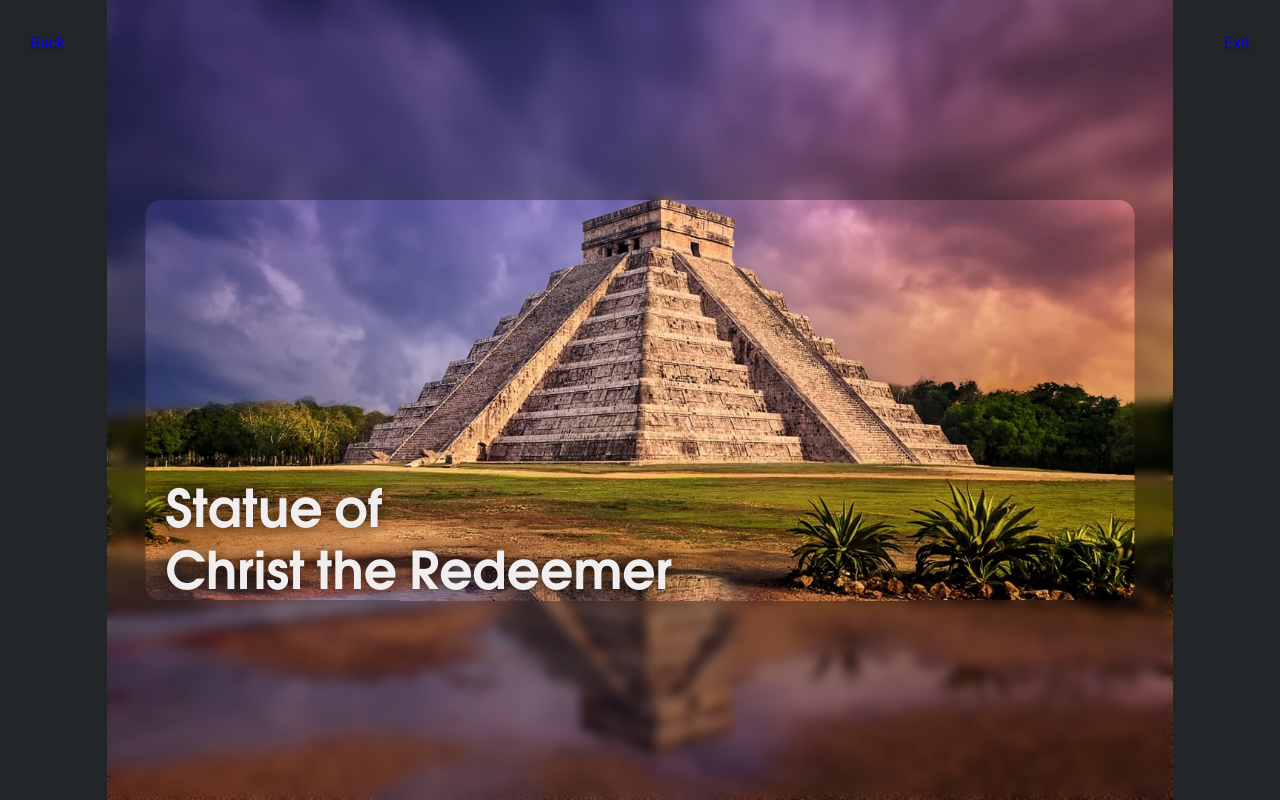
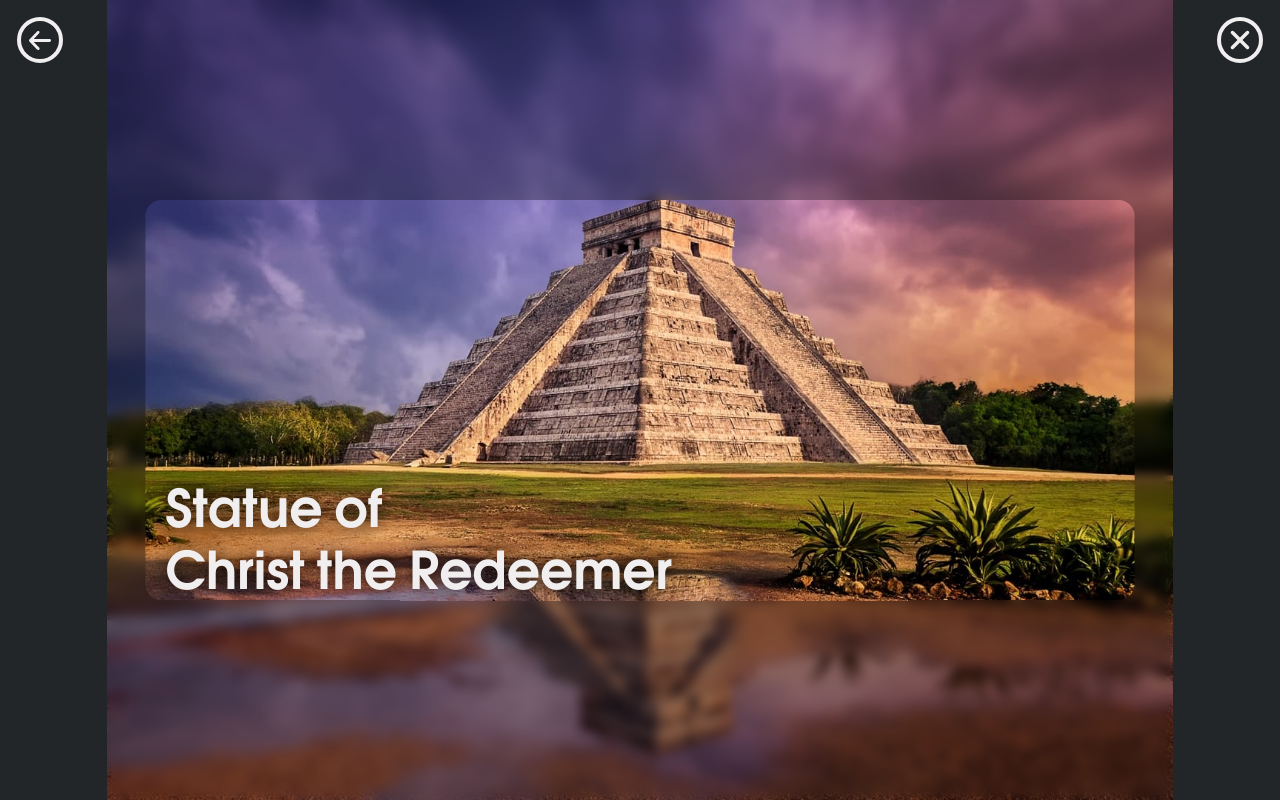
Before and after one commit to xopc333/Seven-wonders-beta, a Nuxt app: page /about in a window 1280 px wide. Built offline with nearby package versions, Linux system fonts and the light colour scheme.

Commit message:
commit 02.09.23 two

```diff
--- a/assets/styles/main.sass
+++ b/assets/styles/main.sass
@@ -45,6 +45,8 @@ html:root
   --opacity-header-h1: 1
   --opacity-bg: 0
   --hoverFocus: translateY(-10%)
+  --color-button-one: #F0EEEF
+  --color-button-two: #96daf0
 
 body
   font: 16px 'Roboto-regular'
@@ -80,3 +82,39 @@ h1, h2, h3, h4, h5, h6
   height: 100vh
   margin: 0 auto
   padding: 0.1px 0 0
+
+.button
+  display: block
+  position: relative
+  width: 60px
+  height: 60px
+  margin: 0
+  overflow: hidden
+  outline: none
+
+  &:before, &:after
+    content: ""
+    position: absolute
+    border-radius: 50%
+    inset: 7px
+
+  &:before
+    border: 4px solid var(--color-button-one)
+    transition: opacity .4s cubic-bezier(.77, 0, .175, 1) 80ms, transform .5s cubic-bezier(.455, .03, .515, .955) 80ms
+
+  &:after
+    border: 4px solid var(--color-button-two)
+    transform: scale(1.3)
+    transition: opacity .4s cubic-bezier(.165, .84, .44, 1), transform .5s cubic-bezier(.25, .46, .45, .94)
+    opacity: 0
+
+  &:hover, &:focus
+    &:before
+      opacity: 0
+      transform: scale(0.7)
+      transition: opacity .4s cubic-bezier(.165, .84, .44, 1), transform .5s cubic-bezier(.25, .46, .45, .94)
+
+    &:after
+      opacity: 1
+      transform: scale(1)
+      transition: opacity .4s cubic-bezier(.77, 0, .175, 1) 80ms, transform .5s cubic-bezier(.455, .03, .515, .955) 80ms
--- a/layouts/default.vue
+++ b/layouts/default.vue
@@ -46,7 +46,12 @@
 
     <NuxtPage @dataName="(i)=>{ active = i}"/>
 
-    <NuxtLink to="/" class="button-exit">Exit</NuxtLink>
+    <NuxtLink to="/" class="button button-exit" title="Exit">
+      <svg class="button-cross" viewBox="0 0 24 24" xmlns="http://www.w3.org/2000/svg">
+        <path
+            d="M6.99486 7.00636C6.60433 7.39689 6.60433 8.03005 6.99486 8.42058L10.58 12.0057L6.99486 15.5909C6.60433 15.9814 6.60433 16.6146 6.99486 17.0051C7.38538 17.3956 8.01855 17.3956 8.40907 17.0051L11.9942 13.4199L15.5794 17.0051C15.9699 17.3956 16.6031 17.3956 16.9936 17.0051C17.3841 16.6146 17.3841 15.9814 16.9936 15.5909L13.4084 12.0057L16.9936 8.42059C17.3841 8.03007 17.3841 7.3969 16.9936 7.00638C16.603 6.61585 15.9699 6.61585 15.5794 7.00638L11.9942 10.5915L8.40907 7.00636C8.01855 6.61584 7.38538 6.61584 6.99486 7.00636Z"/>
+      </svg>
+    </NuxtLink>
   </div>
 
 </template>
@@ -113,8 +118,12 @@ onMounted(() => {
 <style lang="sass" scoped>
 .button-exit
   position: fixed
-  top: 30px
-  right: 30px
+  top: 10px
+  right: 10px
+
+.button-cross
+  transform: scale(0.7)
+  fill: var(--color-button-one)
 
 .body-wrap
   position: relative
--- a/pages/about.vue
+++ b/pages/about.vue
@@ -1,6 +1,18 @@
 <template>
   <div class="article-template">
-    <NuxtLink to="/" class="button-back">Back</NuxtLink>
+    <NuxtLink to="/" class="button button-back" title="Back">
+      <div class="button-box">
+				<span class="button-elem">
+					<svg viewBox="0 0 46 40" id="fleche" xmlns="http://www.w3.org/2000/svg">
+						<path
+                d="M46 20.038c0-.7-.3-1.5-.8-2.1l-16-17c-1.1-1-3.2-1.4-4.4-.3-1.2 1.1-1.2 3.3 0 4.4l11.3 11.9H3c-1.7 0-3 1.3-3 3s1.3 3 3 3h33.1l-11.3 11.9c-1 1-1.2 3.3 0 4.4 1.2 1.1 3.3.8 4.4-.3l16-17c.5-.5.8-1.1.8-1.9z"></path>
+					</svg>
+				</span>
+        <span class="button-elem">
+          <svg viewBox="0 0 46 40"><use xlink:href="#fleche"></use></svg>
+        </span>
+      </div>
+    </NuxtLink>
     <section class="header">
       <picture>
         <source media="screen and (min-width: 992px)" srcset="/seven-wonders/chichen-itza.jpg">
@@ -11,6 +23,7 @@
 
     <section class="article">
       <div class="article-text">
+
         <p>Lorem ipsum dolor sit amet, consectetur adipisicing elit. Ab aspernatur, consequatur enim itaque modi nulla
           omnis quam quasi tempora. Ab facilis impedit in incidunt nisi. Autem cumque illum ipsam iusto libero molestiae
           molestias nam natus nesciunt optio quis quisquam sint, vitae. Non nulla saepe totam. Accusamus architecto
@@ -19,7 +32,8 @@
           distinctio doloremque iusto maiores repellat repellendus reprehenderit unde! Accusantium consectetur
           consequuntur corporis cumque ea eos, est expedita fugiat in inventore itaque odio, quo quod, temporibus
           voluptatum? Architecto asperiores beatae deleniti, doloribus error explicabo fugit laboriosam modi neque
-          optio. Ab aperiam at blanditiis, culpa doloremque error eum facere facilis inventore, odio quam quibusdam
+          optio.<img src="/seven-wonders/small-500/chichen-itza(500)-two.jpg" alt="" class="article-img" align="left"/>
+          Ab aperiam at blanditiis, culpa doloremque error eum facere facilis inventore, odio quam quibusdam
           similique tempore? Animi aperiam blanditiis deserunt dignissimos distinctio doloribus eaque est, ex
           exercitationem expedita explicabo facere fugit incidunt iste laborum modi molestias nam neque nulla odio odit
           officia perferendis placeat provident quae quam quo reprehenderit rerum sapiente sequi sint ullam voluptas
@@ -105,9 +119,9 @@ definePageMeta({
     onEnter(el, done) {
       useTransitionsStore().articleEnter(el, done)
     },
-    onBeforeLeave(el) {
-      useTransitionsStore().articleBeforeLeave(el);
-    },
+    // onBeforeLeave(el) {
+    //   useTransitionsStore().articleBeforeLeave(el);
+    // },
     onLeave(el, done) {
       useTransitionsStore().articleLeave(el, done);
     }
@@ -193,11 +207,30 @@ onMounted(() => {
   position: relative
   inset: 0
 
+.button-box
+  display: flex
+  position: absolute
+  top: 0
+  left: 0
+
+.button-elem
+  display: block
+  width: 22px
+  height: 22px
+  margin: 18px 19px 20px
+  transform: rotate(180deg)
+  fill: var(--color-button-one)
+
 .button-back
   position: fixed
-  top: 30px
-  left: 30px
+  top: 10px
+  left: 10px
   z-index: 1
+
+  &:hover, &:focus
+    > .button-box
+      transition: .4s
+      transform: translateX(-60px)
 
 .header
   display: flex
@@ -263,6 +296,11 @@ picture
   margin: 0 auto
   color: #F0EEEF
 
+.article-img
+  max-width: 300px
+  margin: 10px 10px 10px 0
+
+
 @media only screen and (max-width: 760px)
   .header-h1
     font-size: 7vmin
--- a/pages/index.vue
+++ b/pages/index.vue
@@ -107,7 +107,6 @@ const active = ref('pyramids');
 watchEffect(() => {
   emit('dataName', active.value)
   store.dataName = active.value;
-  //console.log('ypa',active.value)
 })
 
 onMounted(() => {
@@ -117,7 +116,13 @@ onMounted(() => {
 
   gsap.set(root, {'--opacity-bg': 0});
 
-  if (typeof screen.orientation !== 'undefined') {
+  const bMobile =
+      navigator.userAgent.indexOf("Mobile") !== -1 ||
+      navigator.userAgent.indexOf("iPhone") !== -1 ||
+      navigator.userAgent.indexOf("Android") !== -1 ||
+      navigator.userAgent.indexOf("Windows Phone") !== -1;
+
+  if (bMobile) {
     store.checkTouch = true;
     gsap.set(root, {'--hoverFocus': 'translateY(0%)'});
   }
--- a/store/state.js
+++ b/store/state.js
@@ -46,9 +46,6 @@ export const useTransitionsStore = defineStore('transitions', () => {
     });
     //gsap.set(el.childNodes[1].childNodes[2],{classList: 'header-h1 active-header-h1'});
     gsap.set(el, {delay: 1, position: 'relative'}).then(done);
-  }
-
-  const articleBeforeLeave = (el) => {
   }
 
   const articleLeave = (el, done) => {
@@ -102,6 +99,6 @@ export const useTransitionsStore = defineStore('transitions', () => {
 
   return {
     position, dataName, widthItem, check, checkTouch, articleFromEnter, articleEnter,
-    homeLeave, homeEnter, homeBeforeEnter, articleLeave, articleBeforeLeave
+    homeLeave, homeEnter, homeBeforeEnter, articleLeave
   }
 })
```
